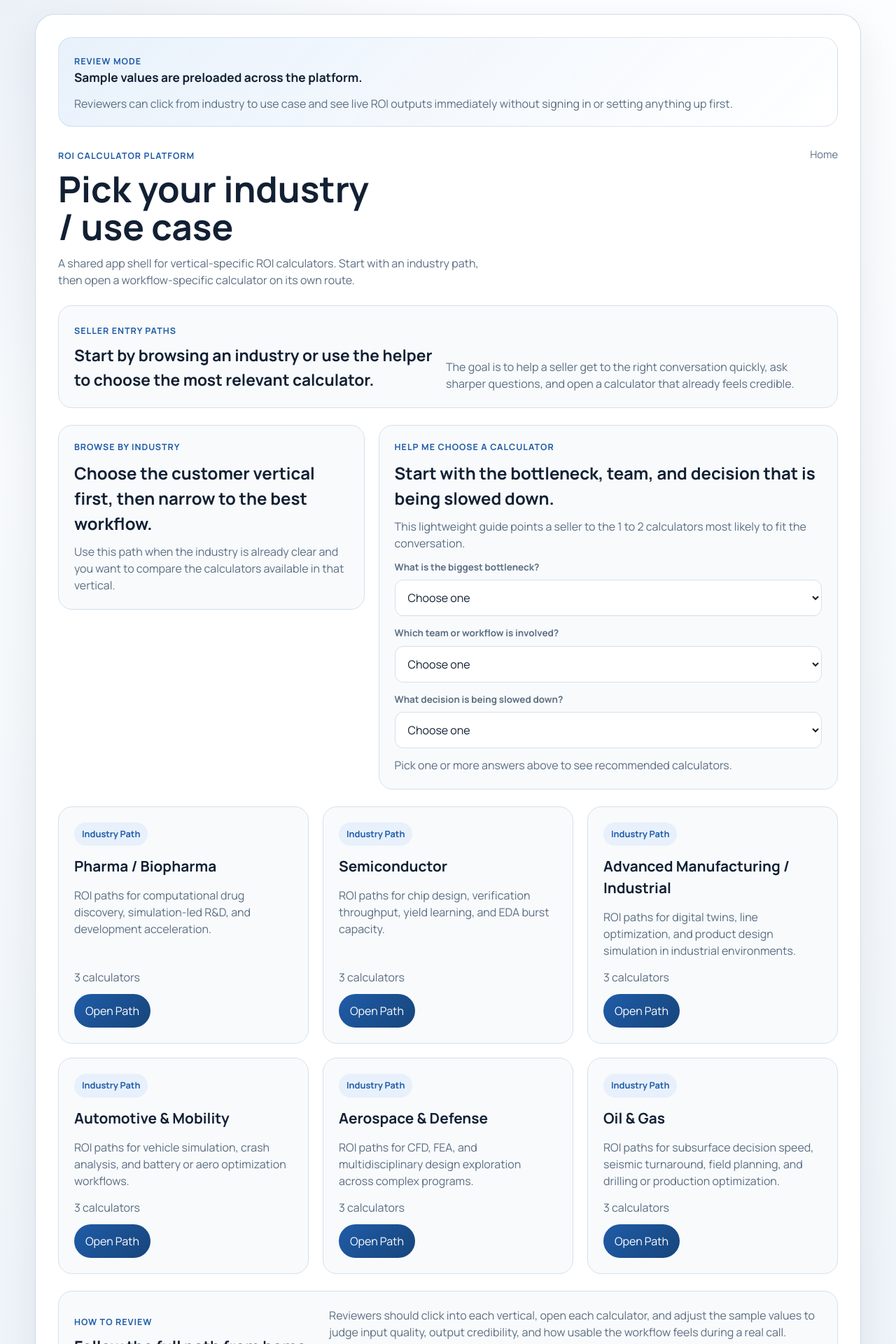
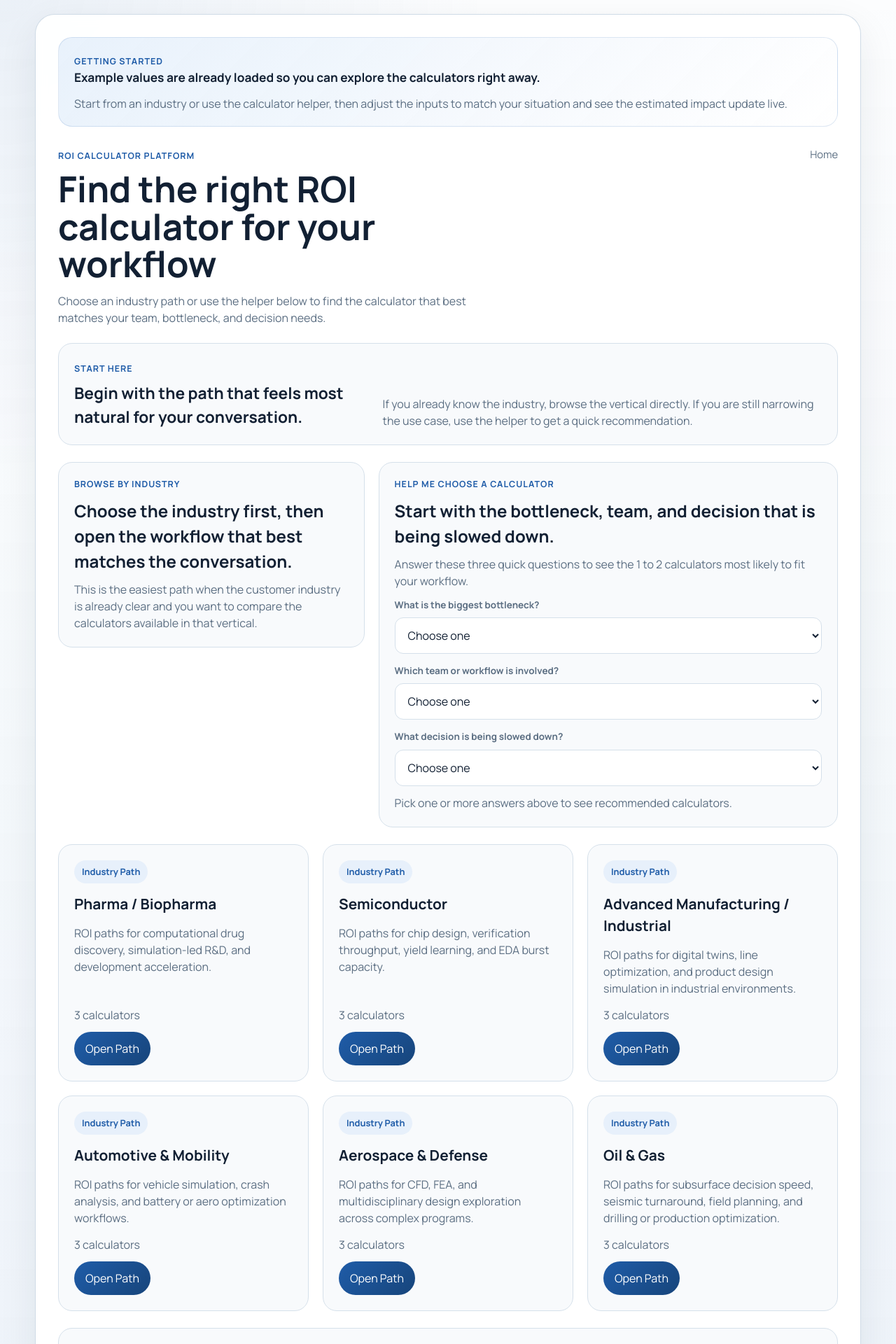
Before and after one commit to mwhittenburg/rescale-roi-app, a React (Vite) app: page / in a window 1280 px wide. Shown: the part 20-1940 px from the top of the page at 70% size. Built offline with nearby package versions, Linux system fonts and the light colour scheme.

Commit message:
Make public app more client-friendly

```diff
--- a/src/components/AppShell.jsx
+++ b/src/components/AppShell.jsx
@@ -4,12 +4,12 @@ export function AppShell({ children }) {
       <main className="app-card">
         <section className="review-banner">
           <div>
-            <p className="section-kicker">Review Mode</p>
-            <h2>Sample values are preloaded across the platform.</h2>
+            <p className="section-kicker">Getting Started</p>
+            <h2>Example values are already loaded so you can explore the calculators right away.</h2>
           </div>
           <p className="panel-copy">
-            Reviewers can click from industry to use case and see live ROI outputs
-            immediately without signing in or setting anything up first.
+            Start from an industry or use the calculator helper, then adjust the
+            inputs to match your situation and see the estimated impact update live.
           </p>
         </section>
         {children}
--- a/src/components/CalculatorRecommendationHelper.jsx
+++ b/src/components/CalculatorRecommendationHelper.jsx
@@ -76,8 +76,8 @@ export function CalculatorRecommendationHelper({
         <p className="section-kicker">Help Me Choose A Calculator</p>
         <h2>Start with the bottleneck, team, and decision that is being slowed down.</h2>
         <p className="panel-copy">
-          This lightweight guide points a seller to the 1 to 2 calculators most
-          likely to fit the conversation.
+          Answer these three quick questions to see the 1 to 2 calculators most
+          likely to fit your workflow.
         </p>
       </div>
 
--- a/src/pages/CalculatorPage.jsx
+++ b/src/pages/CalculatorPage.jsx
@@ -151,6 +151,17 @@ function InteractiveCalculatorPage({ industry, calculator, onNavigate }) {
         ]}
         onNavigate={onNavigate}
       />
+
+      <section className="panel intro-panel calculator-intro-panel">
+        <div>
+          <p className="section-kicker">How To Use This Calculator</p>
+          <h2>Start with the example values, then adjust the few inputs that matter most to your situation.</h2>
+        </div>
+        <p className="panel-copy">
+          The page updates live as you edit the assumptions, so you can quickly
+          test different scenarios and see how the estimated impact changes.
+        </p>
+      </section>
 
       <section className="guidance-grid calculator-guidance-grid">
         <article className="panel guidance-card">
--- a/src/pages/HomePage.jsx
+++ b/src/pages/HomePage.jsx
@@ -9,20 +9,20 @@ export function HomePage({ onNavigate }) {
     <>
       <PageHeader
         eyebrow="ROI Calculator Platform"
-        title="Pick your industry / use case"
-        description="A shared app shell for vertical-specific ROI calculators. Start with an industry path, then open a workflow-specific calculator on its own route."
+        title="Find the right ROI calculator for your workflow"
+        description="Choose an industry path or use the helper below to find the calculator that best matches your team, bottleneck, and decision needs."
         breadcrumbs={[{ label: "Home" }]}
         onNavigate={onNavigate}
       />
 
       <section className="panel intro-panel">
         <div>
-          <p className="section-kicker">Seller Entry Paths</p>
-          <h2>Start by browsing an industry or use the helper to choose the most relevant calculator.</h2>
+          <p className="section-kicker">Start Here</p>
+          <h2>Begin with the path that feels most natural for your conversation.</h2>
         </div>
         <p className="panel-copy">
-          The goal is to help a seller get to the right conversation quickly,
-          ask sharper questions, and open a calculator that already feels credible.
+          If you already know the industry, browse the vertical directly. If
+          you are still narrowing the use case, use the helper to get a quick recommendation.
         </p>
       </section>
 
@@ -30,10 +30,10 @@ export function HomePage({ onNavigate }) {
         <section className="panel choice-card">
           <div className="choice-copy">
             <p className="section-kicker">Browse By Industry</p>
-            <h2>Choose the customer vertical first, then narrow to the best workflow.</h2>
+            <h2>Choose the industry first, then open the workflow that best matches the conversation.</h2>
             <p className="panel-copy">
-              Use this path when the industry is already clear and you want to
-              compare the calculators available in that vertical.
+              This is the easiest path when the customer industry is already clear
+              and you want to compare the calculators available in that vertical.
             </p>
           </div>
         </section>
@@ -57,14 +57,13 @@ export function HomePage({ onNavigate }) {
 
       <section className="panel notes-panel">
         <div>
-          <p className="section-kicker">How To Review</p>
-          <h2>Follow the full path from home page to industry to calculator.</h2>
+          <p className="section-kicker">Need A Plain Link Index?</p>
+          <h2>Open a simple review page with direct links to every vertical and calculator.</h2>
         </div>
         <div className="notes-actions">
           <p className="panel-copy">
-            Reviewers should click into each vertical, open each calculator, and
-            adjust the sample values to judge input quality, output credibility,
-            and how usable the workflow feels during a real call.
+            Use this if you want a simple text-readable list of every route in the
+            platform, including the industry landing pages and each calculator page.
           </p>
           <button type="button" className="ghost-button" onClick={() => onNavigate(buildReviewPath())}>
             Open Review Index
```
